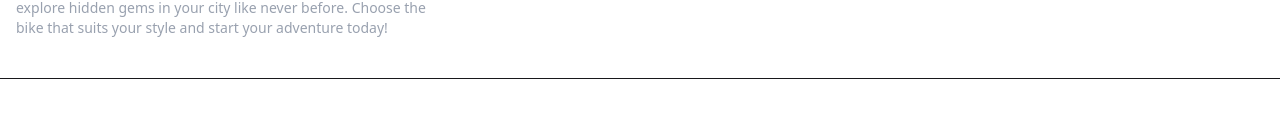
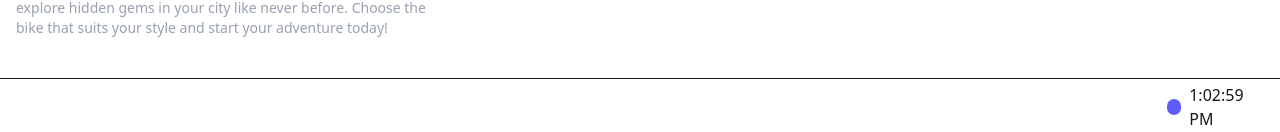
Before and after one commit to sushovan7/bike-rental, a React (Vite) app in the folder frontend/: page / in a window 1280 px wide. Shown: the part 3632-3764 px from the top of the page. Built offline with nearby package versions, Linux system fonts and the light colour scheme.

Commit message:
add time in footer

```diff
--- a/frontend/src/components/Footer.jsx
+++ b/frontend/src/components/Footer.jsx
@@ -1,5 +1,6 @@
 import { Link, useLocation } from "react-router-dom";
 import logo from "../assets/logo.webp";
+import { useEffect, useState } from "react";
 
 function Footer() {
   const location = useLocation();
@@ -112,8 +113,12 @@ function Footer() {
         </div>
       </div>
       <hr className="w-full mt-10 h-[1px] bg-gray-400" />
-      <div className="py-4 text-white text-md text-center w-full font-bold">
-        Copyright {new Date().getFullYear()}@REELEIIC - All Right Reserved.
+      <div className="flex items-center justify-between">
+        {" "}
+        <div className="py-4 text-white text-md text-center w-full font-bold">
+          Copyright {new Date().getFullYear()}@REELEIIC - All Right Reserved.
+        </div>
+        <LocalTime />
       </div>
 
       <button
@@ -128,3 +133,24 @@ function Footer() {
 }
 
 export default Footer;
+
+const LocalTime = () => {
+  const [time, setTime] = useState(new Date());
+
+  useEffect(() => {
+    const intervalId = setInterval(() => {
+      setTime(new Date());
+    }, 1000);
+
+    return () => clearInterval(intervalId);
+  }, []);
+
+  const readableTime = time.toLocaleTimeString();
+
+  return (
+    <div className="flex items-center gap-2 mr-4">
+      <div className="h-4 w-4 rounded-full bg-[#605DFF]"></div>
+      <p>{readableTime}</p>
+    </div>
+  );
+};
```
